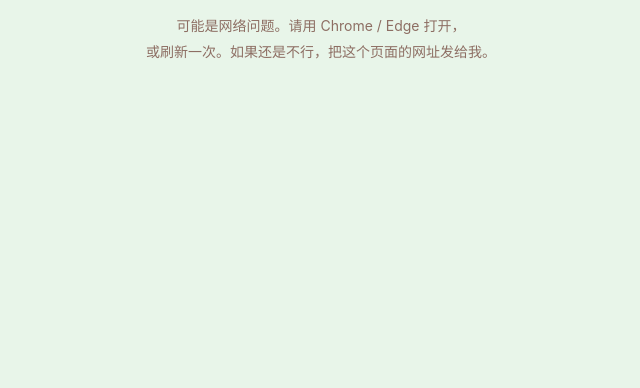
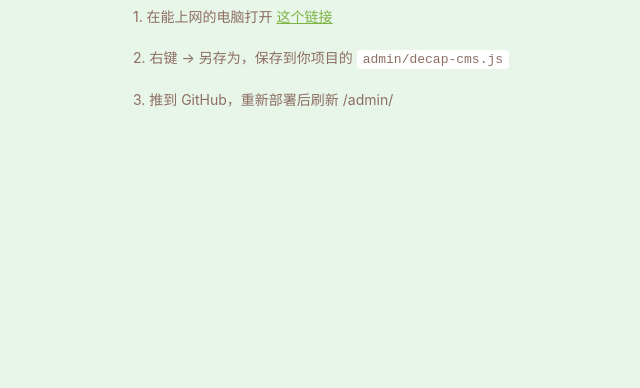
Before and after one commit to SYHGARY/YeZhuLi-Blog, a website: page admin/index.html in a window 1280 px wide. Shown: the part 412-800 px from the top of the page, without its empty margins (319-959 px from the left). Drawn offline with Linux system fonts and the light colour scheme.

Commit message:
Add files via upload

```diff
--- a/admin/index.html
+++ b/admin/index.html
@@ -9,38 +9,42 @@
          background:#E8F5E9;display:flex;align-items:center;justify-content:center;min-height:100vh;color:#2E4D20}
     .loading{text-align:center;padding:40px}
     .boar{font-size:48px;margin-bottom:16px}
-    .err{max-width:420px;font-size:14px;line-height:1.8;color:#8D6E63}
+    .err{max-width:460px;font-size:14px;line-height:1.9;color:#8D6E63;text-align:left}
     .err a{color:#7CB342}
+    code{background:#fff;padding:2px 6px;border-radius:4px;font-size:13px}
   </style>
 </head>
 <body>
   <div class="loading" id="loading">
     <div class="boar">🐗</div>
     <p>正在打开后台…</p>
-    <p style="font-size:12px;color:#8D6E63">如果一直转圈，请检查网络</p>
   </div>
 
   <script>
-    // 多 CDN 备用加载 Decap CMS
+    // 优先加载本地文件（把 decap-cms.js 放到 admin/ 目录即可离线），
+    // 失败再试国内 CDN
     var CDNS = [
-      'https://cdn.jsdelivr.net/npm/decap-cms@3.1.12/dist/decap-cms.js',
-      'https://unpkg.com/decap-cms@3.1.12/dist/decap-cms.js',
-      'https://cdnjs.cloudflare.com/ajax/libs/decap-cms/3.1.12/decap-cms.min.js'
+      'decap-cms.js',
+      'https://cdn.staticfile.net/decap-cms/3.1.12/decap-cms.min.js',
+      'https://lib.baomitu.com/decap-cms/3.1.12/decap-cms.min.js',
+      'https://cdn.jsdelivr.net/npm/decap-cms@3.1.12/dist/decap-cms.js'
     ];
     var i = 0;
     function loadNext() {
       if (i >= CDNS.length) {
         document.getElementById('loading').innerHTML =
           '<div class="boar">🐗</div><p><strong>后台没加载出来</strong></p>' +
-          '<p class="err">可能是网络问题。请用 Chrome / Edge 打开，<br>' +
-          '或刷新一次。如果还是不行，把这个页面的网址发给我。</p>';
+          '<div class="err">' +
+          '<p>请手动下载后台主文件：</p>' +
+          '<p>1. 在能上网的电脑打开 <a href="https://unpkg.com/decap-cms@3.1.12/dist/decap-cms.js" target="_blank">这个链接</a></p>' +
+          '<p>2. 右键 → 另存为，保存到你项目的 <code>admin/decap-cms.js</code></p>' +
+          '<p>3. 推到 GitHub，重新部署后刷新 /admin/</p>' +
+          '</div>';
         return;
       }
       var s = document.createElement('script');
       s.src = CDNS[i++];
-      s.onload = function () {
-        // Decap 自动初始化，会自动接管整个页面
-      };
+      s.onload = function () { /* Decap 自动接管页面 */ };
       s.onerror = loadNext;
       document.head.appendChild(s);
     }
```
